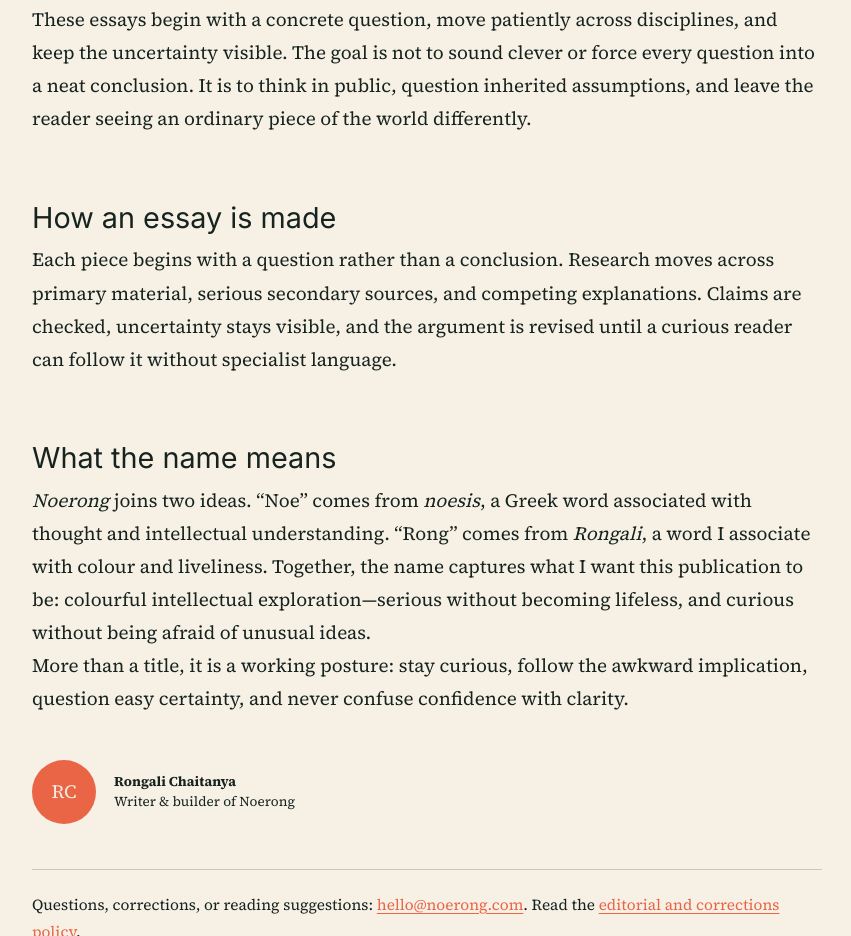
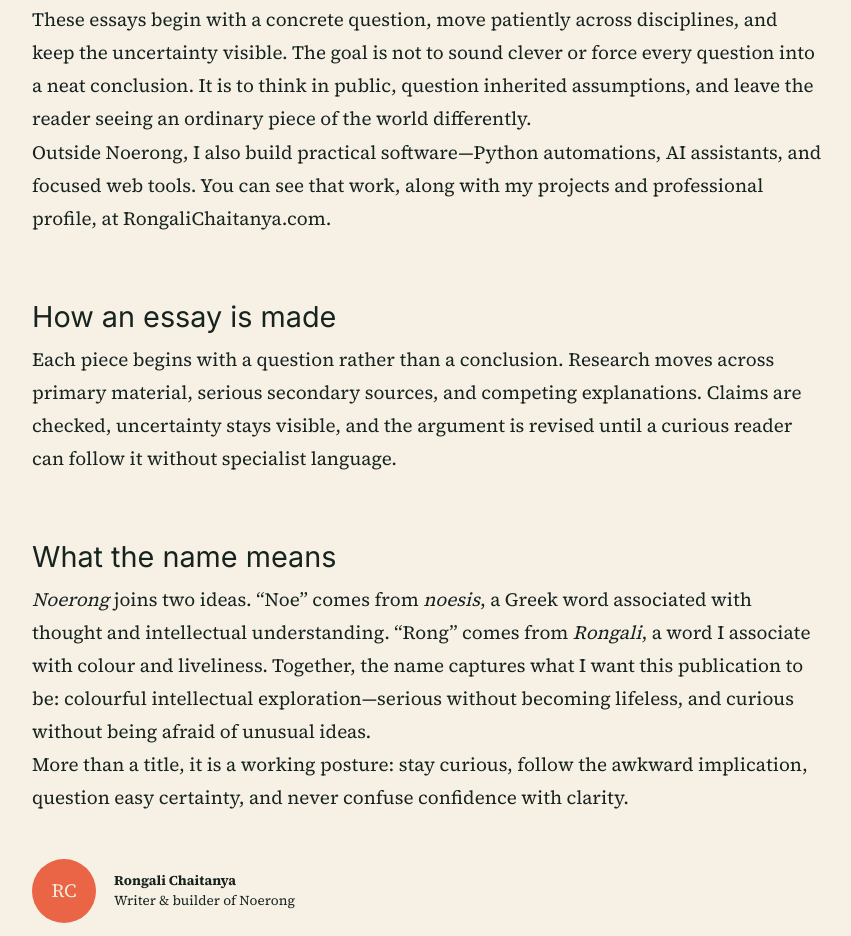
Before and after one commit to rongali-commits/IDO, a Next.js app: page /about in a window 1280 px wide. Shown: the part 1002-1938 px from the top of the page, without its empty margins (213-1064 px from the left). Built offline with nearby package versions, Linux system fonts and the light colour scheme; no server answers.

Commit message:
Link personal website from About page (#16)

```diff
--- a/app/about/page.tsx
+++ b/app/about/page.tsx
@@ -16,6 +16,7 @@ export default function AboutPage() {
         <p>I have always loved reading, researching, and making connections across history, anthropology, science, philosophy, and the strange patterns of human life. I’m especially drawn to questions that sound a little unreasonable at first: the ones that challenge familiar explanations, cross the borders between subjects, or make us look again at something the establishment treats as settled.</p>
         <p>I don’t approach these subjects as someone with all the answers. I approach them as an independent reader who enjoys the search: gathering evidence, testing an idea from several directions, noticing patterns, and staying willing to change my mind. Noerong began because I wanted to share that process—my thoughts, questions, surprising connections, and occasional crazy ideas—with other curious people.</p>
         <p>These essays begin with a concrete question, move patiently across disciplines, and keep the uncertainty visible. The goal is not to sound clever or force every question into a neat conclusion. It is to think in public, question inherited assumptions, and leave the reader seeing an ordinary piece of the world differently.</p>
+        <p>Outside Noerong, I also build practical software—Python automations, AI assistants, and focused web tools. You can see that work, along with my projects and professional profile, at <a href="https://www.rongalichaitanya.com/" target="_blank" rel="noreferrer">RongaliChaitanya.com</a>.</p>
         <h2>How an essay is made</h2>
         <p>Each piece begins with a question rather than a conclusion. Research moves across primary material, serious secondary sources, and competing explanations. Claims are checked, uncertainty stays visible, and the argument is revised until a curious reader can follow it without specialist language.</p>
         <h2>What the name means</h2>
```
